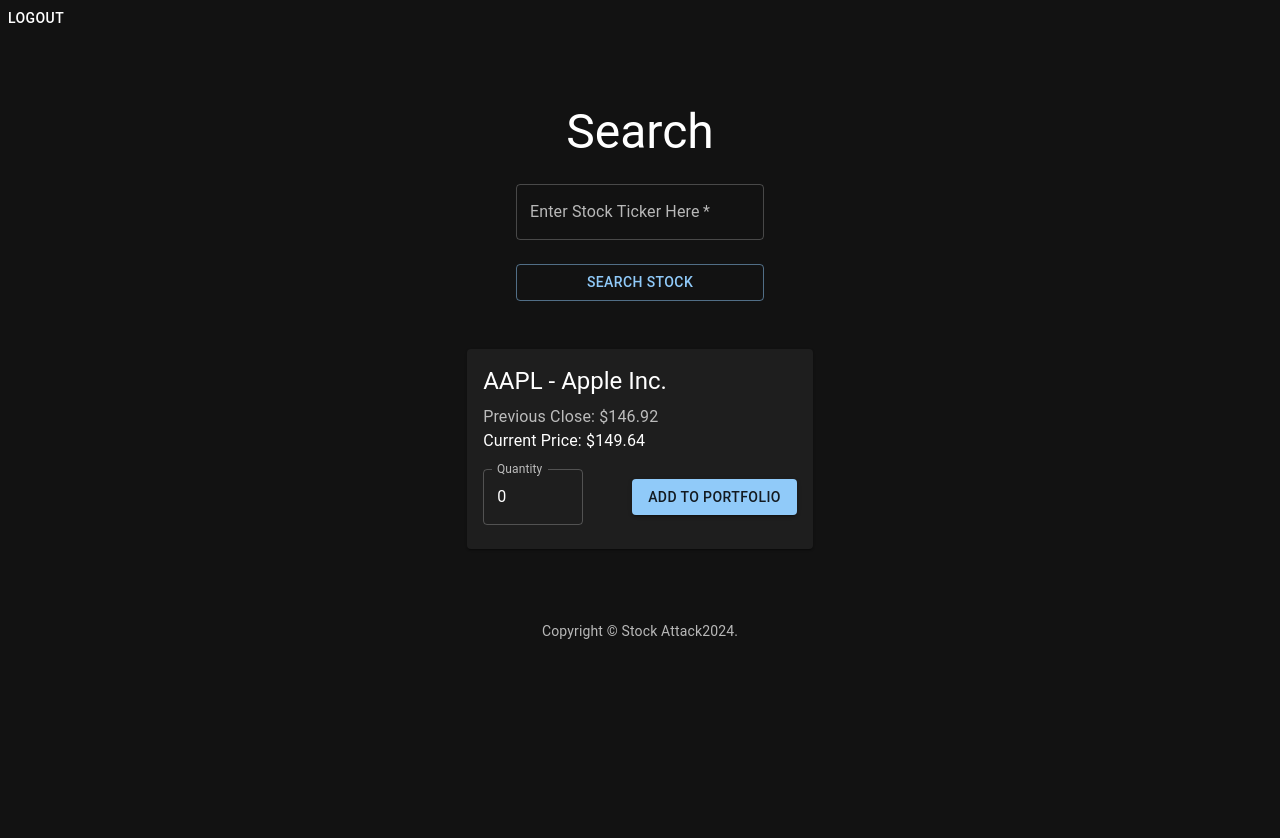
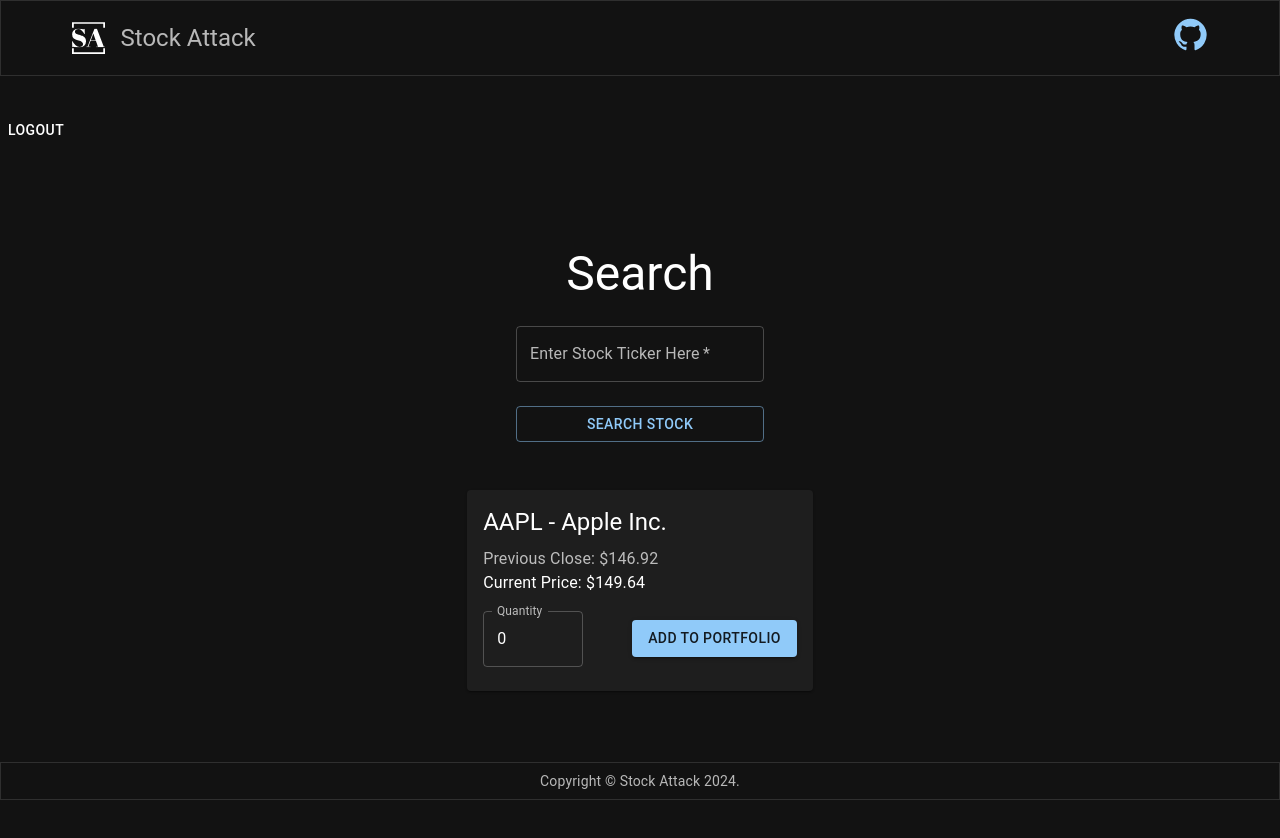
Before and after one commit to hongbowu/Stock-Attack, a React (Vite) app in the folder client/: page /search in a window 1280 px wide. Shown: the top 838 px of the page. Before the commit the page ends 800 px from the top, so only its background shows below. Built offline with nearby package versions, Linux system fonts and the light colour scheme.

Commit message:
adds header and footer to search page

```diff
--- a/client/src/pages/search.jsx
+++ b/client/src/pages/search.jsx
@@ -1,4 +1,6 @@
 import React from 'react';
+import Header from "../components/header";
+import Footer from "../components/footer";
 import SearchBar from '../components/searchbar';
 import StockInfo from '../components/stock-info';
 import { ThemeProvider, createTheme } from '@mui/material/styles';
@@ -35,6 +37,7 @@ const Search = () => {
       return (
         <ThemeProvider theme={darkTheme}>
           <CssBaseline />
+          <Header />
           <LogoutButton />
           <Container component="main" maxWidth="xs" sx={{
             display: 'flex',
@@ -57,19 +60,9 @@ const Search = () => {
               </Typography>
               <SearchBar /> {/* onSubmit={handleSubmit} */}
               <StockInfo stockData={dummyStockData} onAddToPortfolio={handleAddToPortfolio} />
-              <Typography
-                variant="body2"
-                color="text.secondary"
-                align="center"
-                sx={{ mt: 5 }}
-              >
-                {'Copyright © '}
-                Stock Attack
-                {new Date().getFullYear()}
-                {'.'}
-              </Typography>
             </Box>
           </Container>
+          <Footer />
         </ThemeProvider>
       );
     }
```
